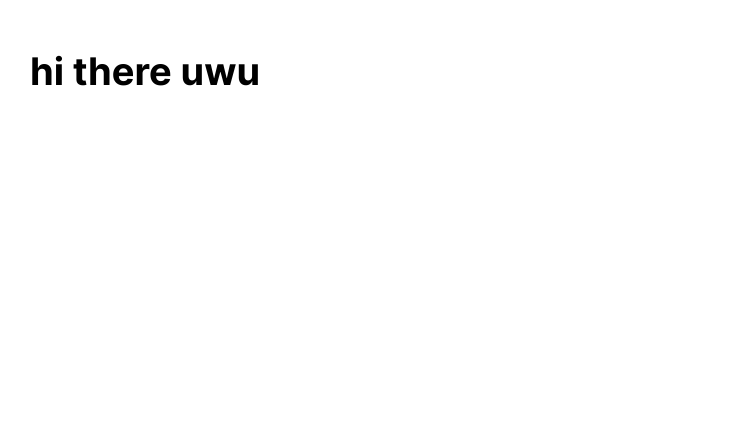
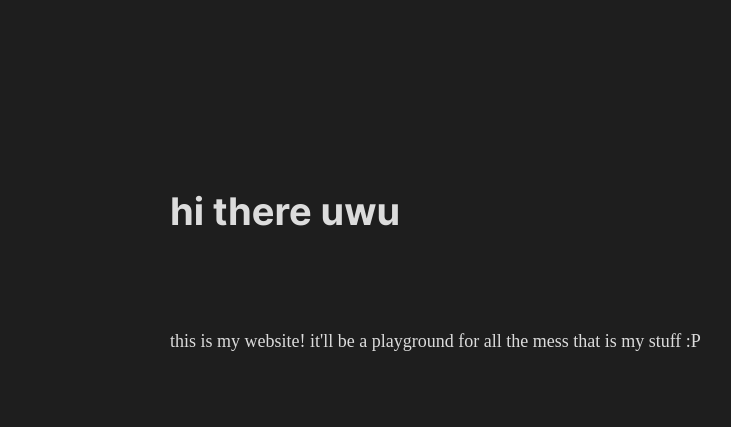
Before and after one commit to PhlixFer/phlixfer.github.io, a PHP site: page / in a window 1280 px wide. Shown: the top 427 px of the page, without its empty margins (18-749 px from the left). Before the commit the page ends 86 px from the top, so only its background shows below. Run offline with PHP 8.4, Linux system fonts and the light colour scheme.

Commit message:
add embed, more text, and change bg color

```diff
--- a/index.html
+++ b/index.html
@@ -5,6 +5,8 @@
     <link rel="stylesheet" href="/fonts/Inter Web/inter.css">
   </head>
   <body>
-    <h1 id="title" style="font-family: Inter;">hi there uwu</h1>
+    <h1 id="title">hi there uwu</h1>
+    <p id="body-big">this is my website! it'll be a playground for all the mess that is my stuff :P</p>
+    <iframe allow="autoplay *; encrypted-media *; fullscreen *" frameborder="0" height="450" style="width:100%;max-width:660px;overflow:hidden;background:transparent;" sandbox="allow-forms allow-popups allow-same-origin allow-scripts allow-storage-access-by-user-activation allow-top-navigation-by-user-activation" src="https://embed.music.apple.com/kh/album/bb-u-ok/1540263653" style="padding-left:60px; padding-top:24px;"></iframe>
   </body>
 </html>
--- a/style.css
+++ b/style.css
@@ -1,10 +1,22 @@
-h1 {
-  font-family: Inter, Helvetica;
-  font-size: 38px;
+* {
+  padding: 60px
+}
+
+body {
+  background-color: rgb(30,30,30);
 }
 
 #title {
   font-family: Inter, Helvetica;
   font-size: 38px;
-  padding: 40px;
+  padding: 60px;
+  color: rgb(220,220,220);
 }
+
+#body-big {
+  font-family Inter, Helvetica;
+  font-size: 18px;
+  padding-left: 60px;
+  padding-top: 12px;
+  color: rgb(220,220,220);
+}
```
